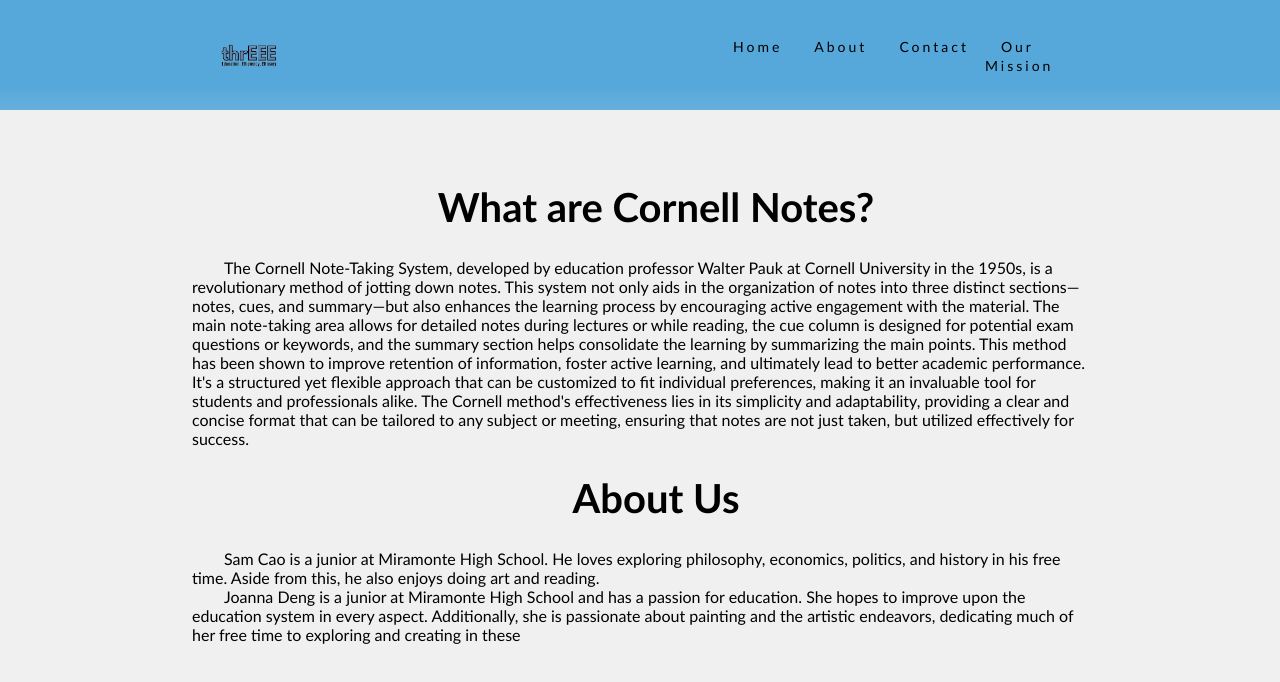
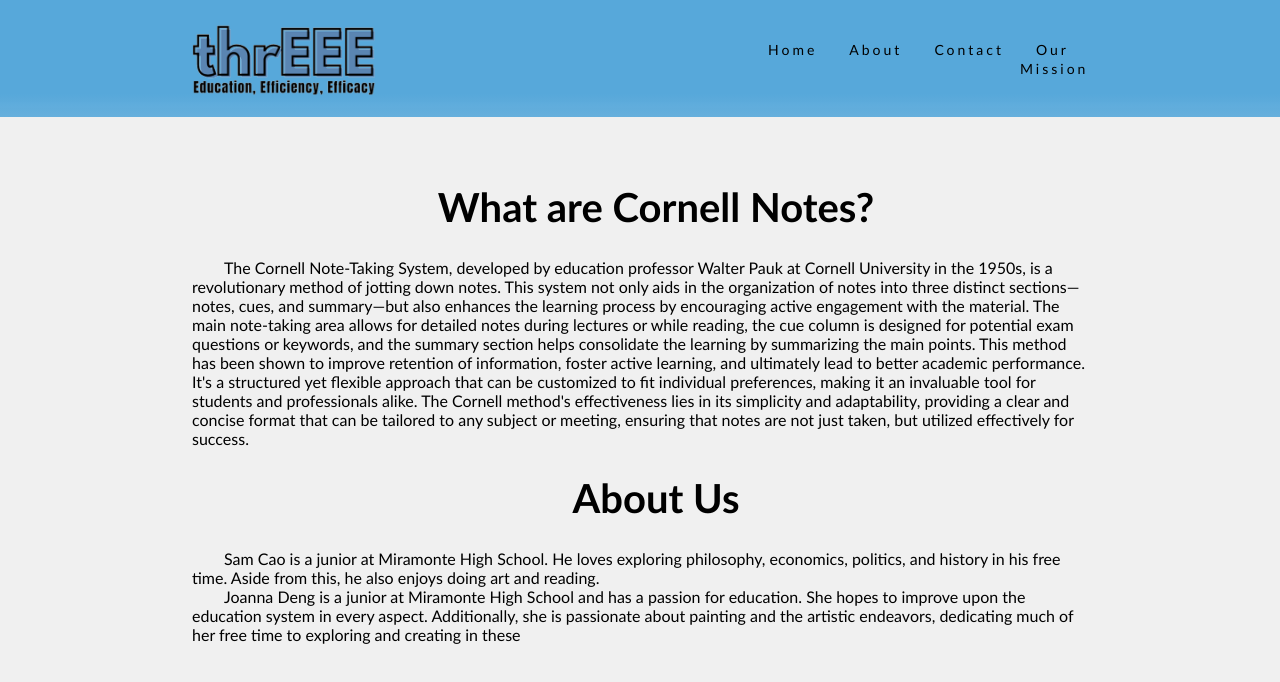
Before and after one commit to fangyuansamcao/thrEEE, a plain HTML site: page about.html in a window 1280 px wide. Drawn offline with Linux system fonts and the light colour scheme.

Commit message:
Update about.html
Changed the size of the logo.

```diff
--- a/about.html
+++ b/about.html
@@ -22,7 +22,7 @@
 <body>
   <header>
     <nav>
-      <img src="images\thrEEE.png" alt="Italian Trulli" style="width:60px">
+      <img src="images\thrEEE.png" alt="Italian Trulli" style="width:200px">
         <ul class="nav-links">
           <li><a class="active" href="index.html">Home</a></li>
           <li><a href="about.html">About</a></li>
```
